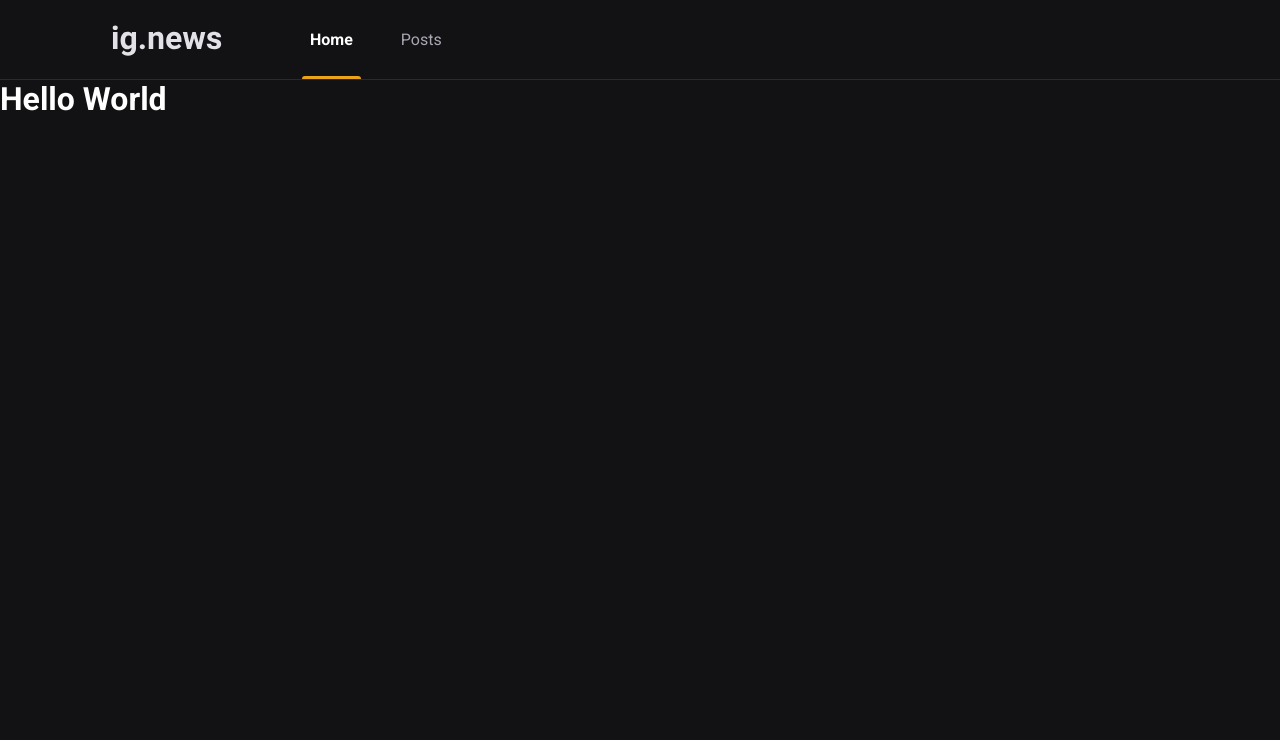
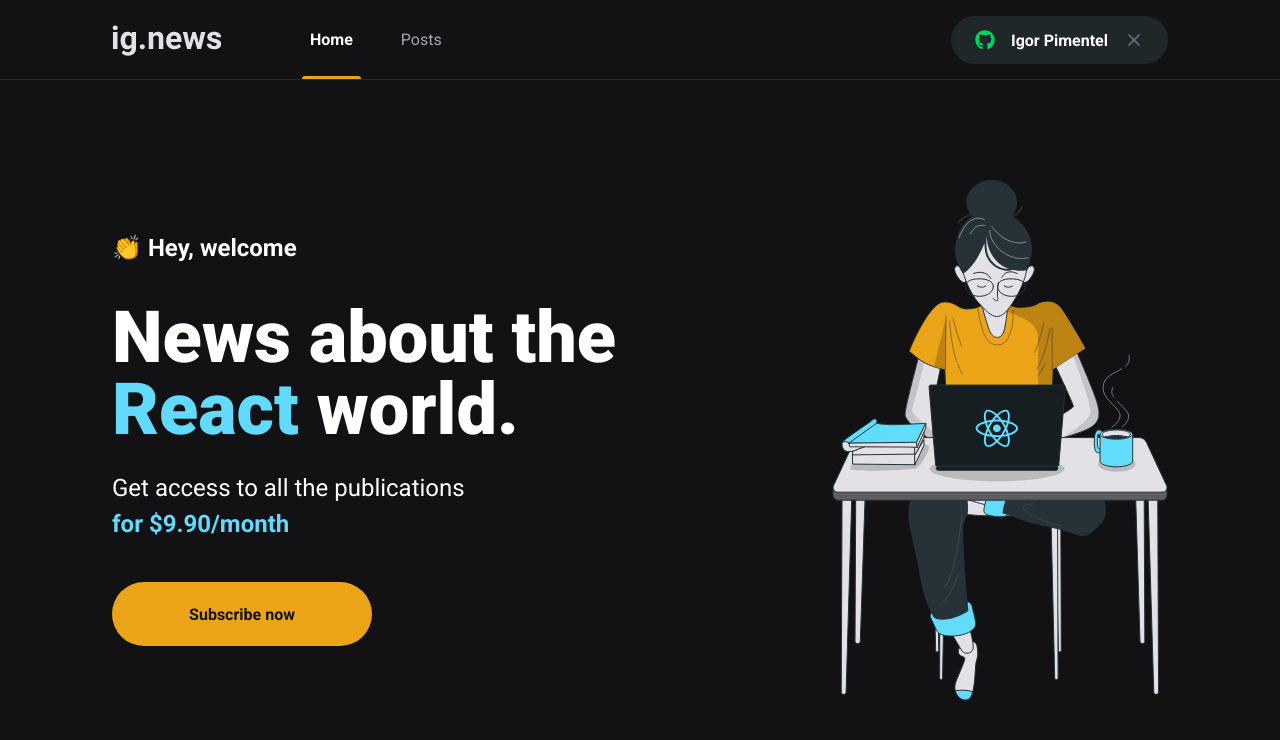
Before and after one commit to igorpimentel23/ignews, a Next.js app: page / in a window 1280 px wide. Shown: the top 740 px of the page. Built offline with nearby package versions, Linux system fonts and the light colour scheme.

Commit message:
Creating Home page

```diff
--- a/package.json
+++ b/package.json
@@ -10,7 +10,8 @@
   "dependencies": {
     "next": "10.0.9",
     "react": "17.0.1",
-    "react-dom": "17.0.1"
+    "react-dom": "17.0.1",
+    "react-icons": "^4.2.0"
   },
   "devDependencies": {
     "@types/node": "^14.14.35",
--- a/src/components/header/index.tsx
+++ b/src/components/Header/index.tsx
@@ -1,3 +1,4 @@
+import SignInButton from '../SignInButton';
 import styles from './styles.module.scss';
 
 export default function Header() {
@@ -11,6 +12,7 @@
           </a>
           <a href="/">Posts</a>
         </nav>
+        <SignInButton />
       </div>
     </header>
   );
--- a/src/components/header/styles.module.scss
+++ b/src/components/Header/styles.module.scss
@@ -49,4 +49,8 @@
       }
     }
   }
+
+  button {
+    margin-left: auto;
+  }
 }
--- /dev/null
+++ b/src/components/SignInButton/index.tsx
@@ -0,0 +1,21 @@
+import { FaGithub } from 'react-icons/fa';
+import { FiX } from 'react-icons/fi';
+
+import styles from './styles.module.scss';
+
+export default function SignInButton() {
+  const isUserLoggedIn = true;
+
+  return isUserLoggedIn ? (
+    <button className={styles.signInButton} type="button">
+      <FaGithub color="#04d361" />
+      Igor Pimentel
+      <FiX color="#737380" className={styles.closeIcon} />
+    </button>
+  ) : (
+    <button className={styles.signInButton} type="button">
+      <FaGithub color="#eba417" />
+      Sign in with Github
+    </button>
+  );
+}
--- /dev/null
+++ b/src/components/SignInButton/styles.module.scss
@@ -0,0 +1,31 @@
+.signInButton {
+  height: 3rem;
+  border-radius: 3rem;
+  background: var(--gray-850);
+  border: 0;
+  padding: 0 1.5rem;
+  display: flex;
+  align-items: center;
+  justify-content: center;
+  color: var(--white);
+  font-weight: bold;
+
+  svg {
+    width: 20px;
+    height: 20px;
+  }
+
+  svg:first-child {
+    margin-right: 1rem;
+  }
+
+  svg.closeIcon {
+    margin-left: 1rem;
+  }
+
+  transition: filter 0.2s;
+
+  &:hover {
+    filter: brightness(0.8);
+  }
+}
--- /dev/null
+++ b/src/components/SubscribeButton/index.tsx
@@ -0,0 +1,9 @@
+import styles from './styles.module.scss';
+
+export default function subscribeButton() {
+  return (
+    <button type="button" className={styles.subscribeButton}>
+      Subscribe now
+    </button>
+  );
+}
--- /dev/null
+++ b/src/components/SubscribeButton/styles.module.scss
@@ -0,0 +1,17 @@
+.subscribeButton {
+  height: 4rem;
+  width: 260px;
+  border: 0;
+  border-radius: 2rem;
+  background: var(--yellow-500);
+  color: var(--gray-900);
+  font-weight: bold;
+  display: flex;
+  align-items: center;
+  justify-content: center;
+  transition: filter 0.2s;
+
+  &:hover {
+    filter: brightness(0.8);
+  }
+}
--- a/src/pages/_app.tsx
+++ b/src/pages/_app.tsx
@@ -1,5 +1,5 @@
 import { AppProps } from 'next/app';
-import Header from '../components/header';
+import Header from '../components/Header';
 
 import '../styles/global.scss';
 
--- /dev/null
+++ b/src/pages/home.module.scss
@@ -0,0 +1,44 @@
+.contentContainer {
+  max-width: 1120px;
+  margin: 0 auto;
+  padding: 0 2rem;
+  height: calc(100vh - 5rem);
+  display: flex;
+  align-items: center;
+  justify-content: space-between;
+}
+
+.hero {
+  max-width: 600px;
+
+  > span {
+    font-size: 1.5rem;
+    font-weight: bold;
+  }
+
+  h1 {
+    font-size: 4.5rem;
+    line-height: 4.5rem;
+    font-weight: 900;
+    margin-top: 2.5rem;
+
+    span {
+      color: var(--cyan-500);
+    }
+  }
+
+  p {
+    font-size: 1.5rem;
+    line-height: 2.25rem;
+    margin-top: 1.5rem;
+
+    span {
+      color: var(--cyan-500);
+      font-weight: bold;
+    }
+  }
+
+  button {
+    margin-top: 2.5rem;
+  }
+}
--- a/src/pages/index.tsx
+++ b/src/pages/index.tsx
@@ -1,12 +1,28 @@
 import Head from 'next/head';
+import SubscribeButton from '../components/SubscribeButton';
+
+import styles from './home.module.scss';
 
 export default function Home() {
   return (
     <>
       <Head>
-        <title>Início | ig.news</title>
+        <title>Home | ig.news</title>
       </Head>
-      <h1>Hello World</h1>
+      <main className={styles.contentContainer}>
+        <section className={styles.hero}>
+          <span>👏 Hey, welcome</span>
+          <h1>
+            News about the <span>React</span> world.
+          </h1>
+          <p>
+            Get access to all the publications <br />
+            <span>for $9.90/month</span>
+          </p>
+          <SubscribeButton />
+        </section>
+        <img src="/images/avatar.svg" alt="girl coding" />
+      </main>
     </>
-  )
+  );
 }
--- a/src/styles/global.scss
+++ b/src/styles/global.scss
@@ -8,7 +8,8 @@
   --white: #ffffff;
   --gray-100: #e1e1e6;
   --gray-300: #a8a8b3;
-  --gray-800: #2a2a2e;
+  --gray-800: #29292e;
+  --gray-850: #1f2729;
   --gray-900: #121214;
   --cyan-500: #61dafb;
   --yellow-500: #eba417;
```
Also changed, not shown: 1 other file (tests, documents, lock files or other folders).
